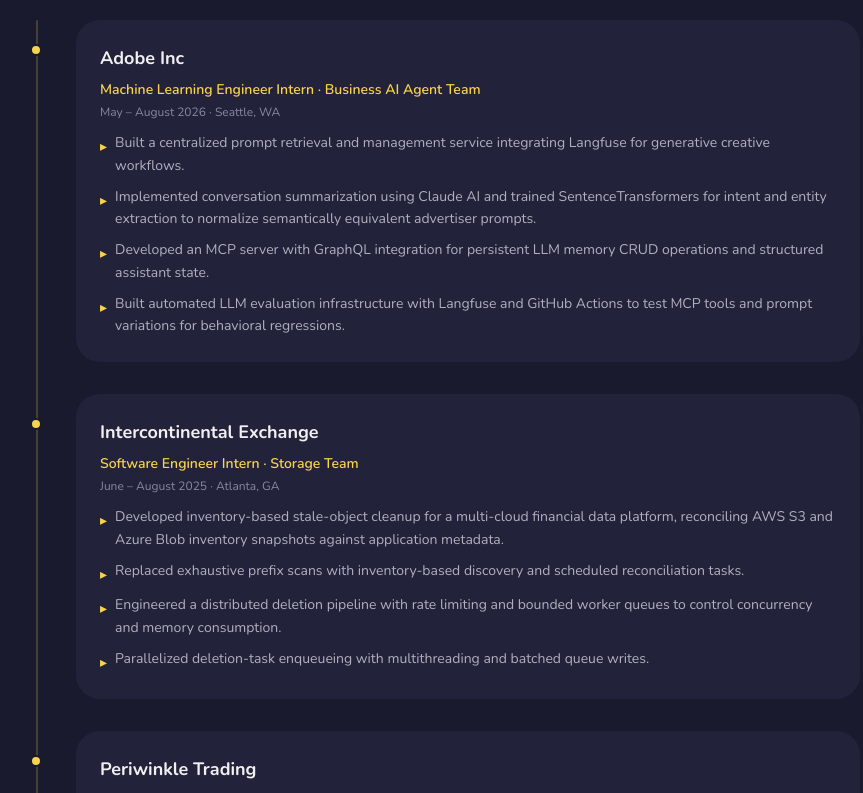
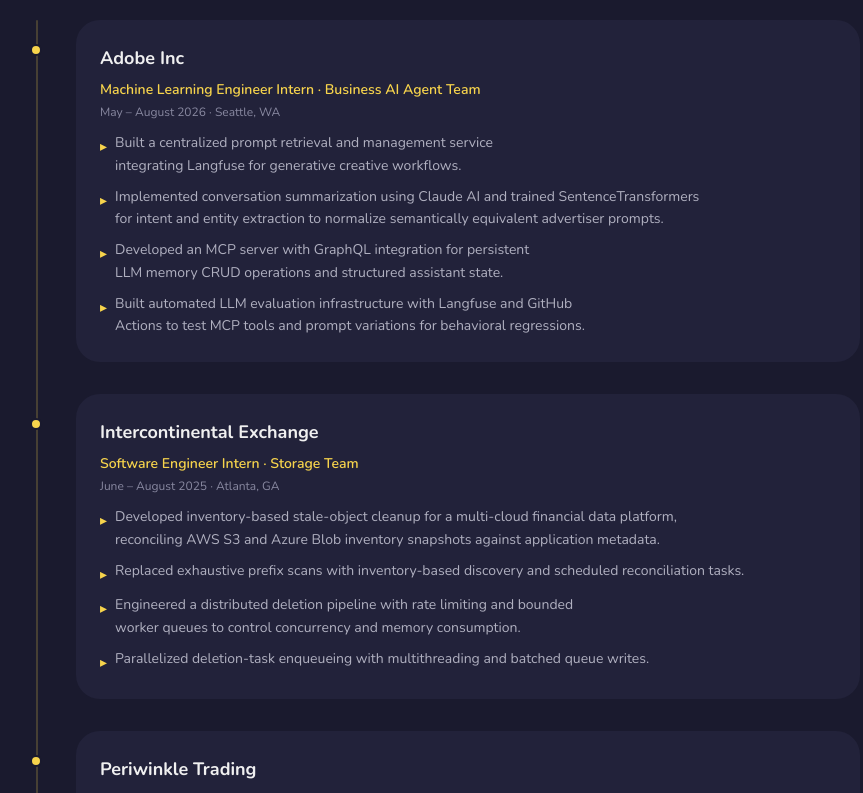
Before and after one commit to hoang-real/hoang-chu-portfolio, a React (Vite) app: page / in a window 1280 px wide. Shown: the part 1500-2293 px from the top of the page, without its empty margins (204-1067 px from the left). Built offline with nearby package versions, Linux system fonts and the light colour scheme.

Commit message:
Update text layout

```diff
--- a/src/components/Experience.jsx
+++ b/src/components/Experience.jsx
@@ -85,7 +85,7 @@ export default function Experience() {
                         className="text-text-secondary text-sm leading-relaxed flex gap-2"
                       >
                         <span className="text-accent-yellow mt-1 shrink-0">▸</span>
-                        <span>{bullet}</span>
+                        <span className="min-w-0 flex-1" style={{ textWrap: "balance", overflowWrap: "break-word" }}>{bullet}</span>
                       </li>
                     ))}
                   </ul>
```
